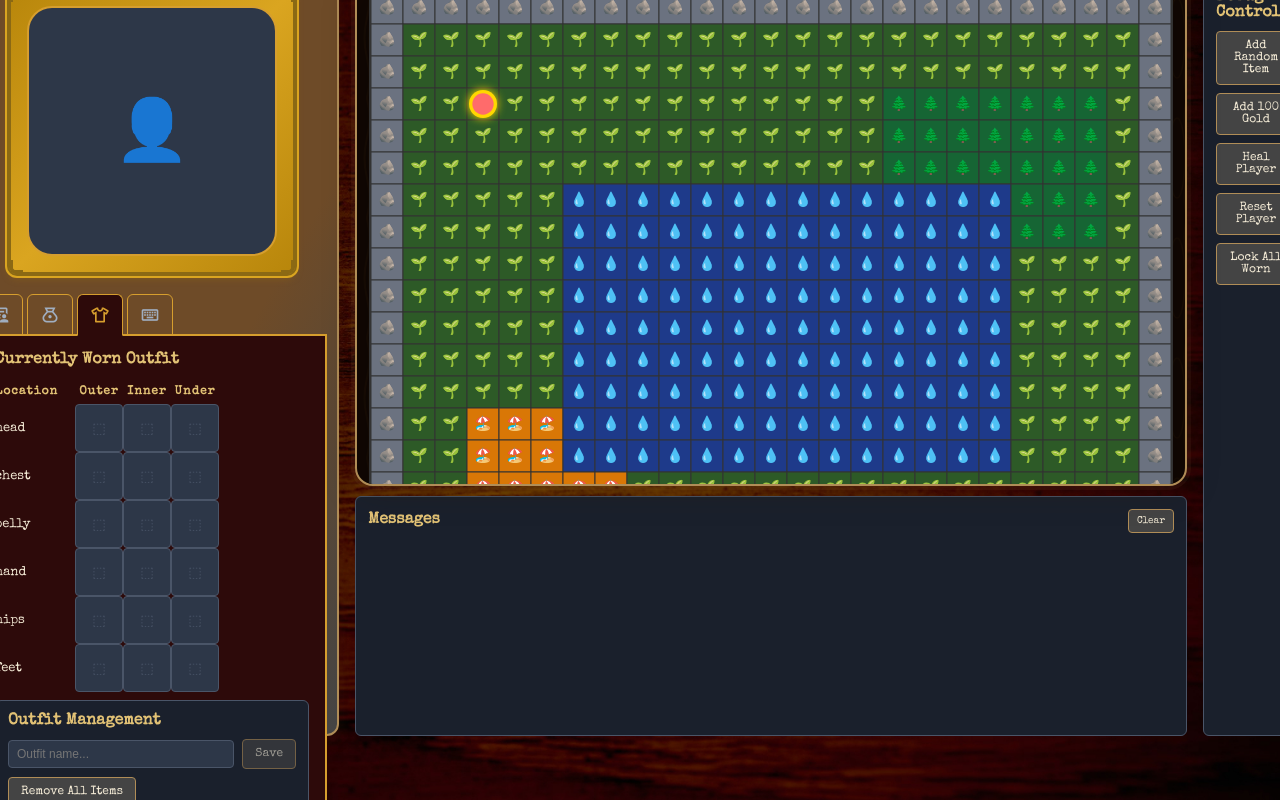
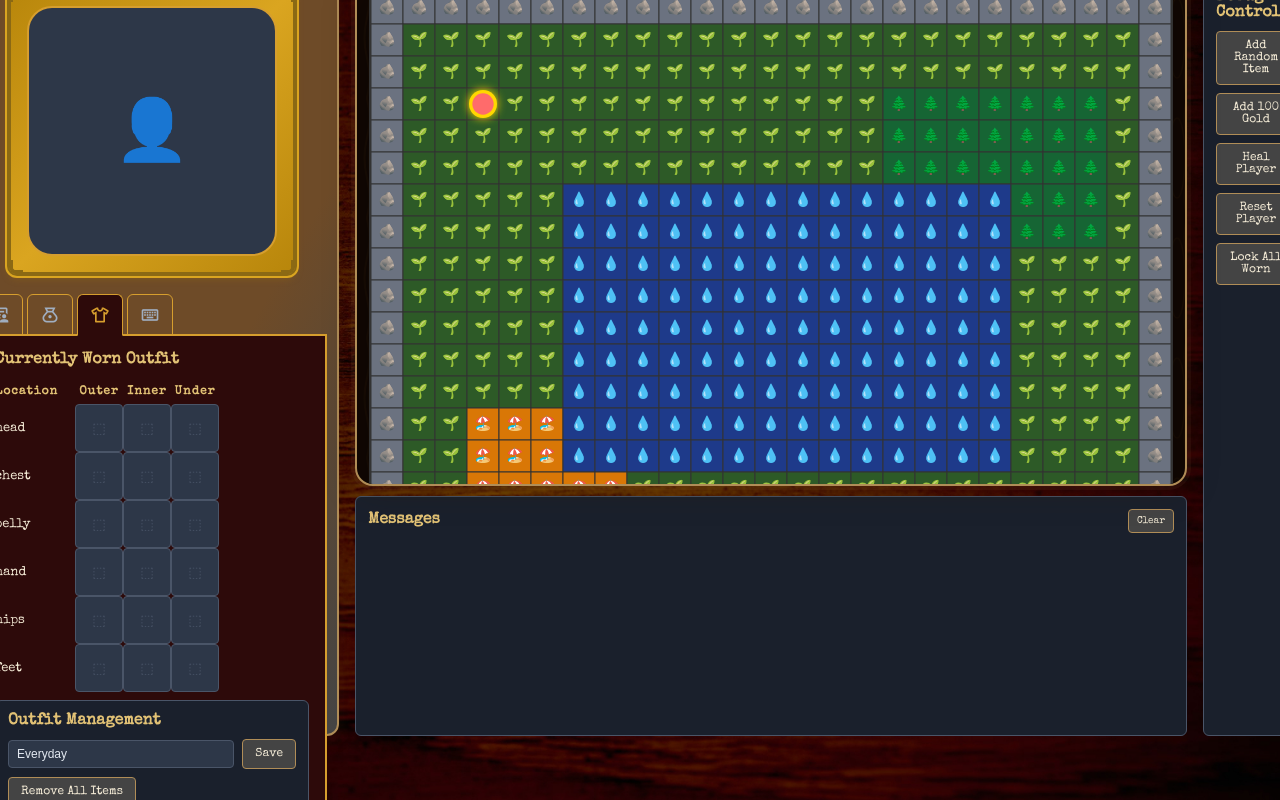
Before and after one commit to charlotte-xie/splarg, a Next.js app: page / in a window 1280 px wide. Both pictures are taken after a click on the button "apparel". Built offline with nearby package versions, Linux system fonts and the light colour scheme; a web font is replaced by a local one.

Commit message:
Fixes for outfit tests

```diff
--- a/components/OutfitManagement.tsx
+++ b/components/OutfitManagement.tsx
@@ -10,7 +10,7 @@ interface OutfitManagementProps {
 
 export default function OutfitManagement({ game, onPlayerUpdate }: OutfitManagementProps) {
   const player = game.getPlayer();
-  const [outfitName, setOutfitName] = useState('');
+  const [outfitName, setOutfitName] = useState('Everyday');
   const [selectedOutfit, setSelectedOutfit] = useState('');
 
   const handleSaveOutfit = () => {
```
Also changed, not shown: 1 other file (tests, documents, lock files or other folders).
